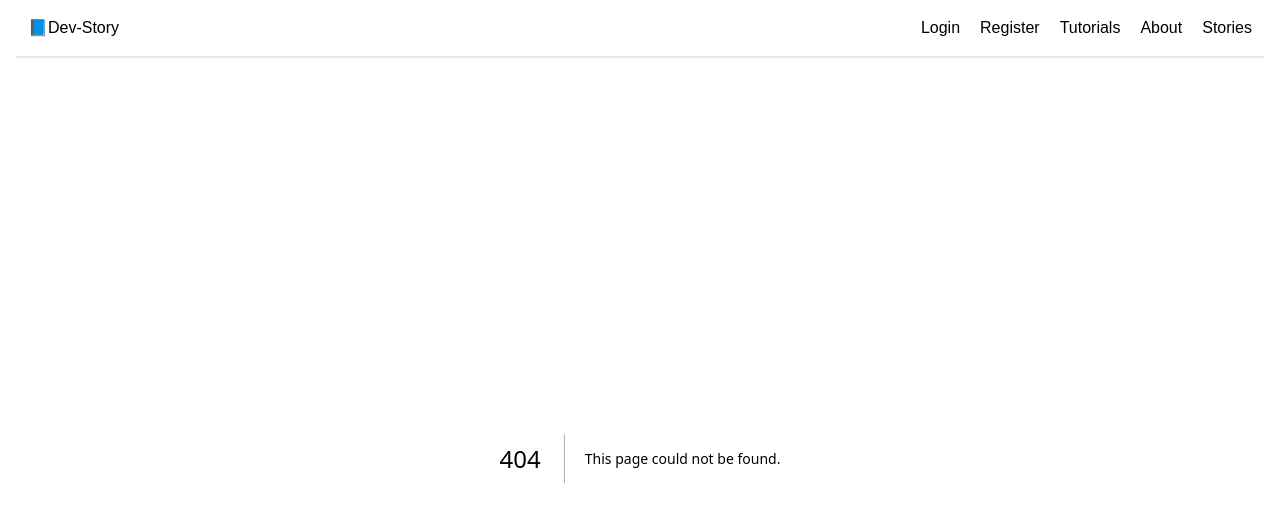
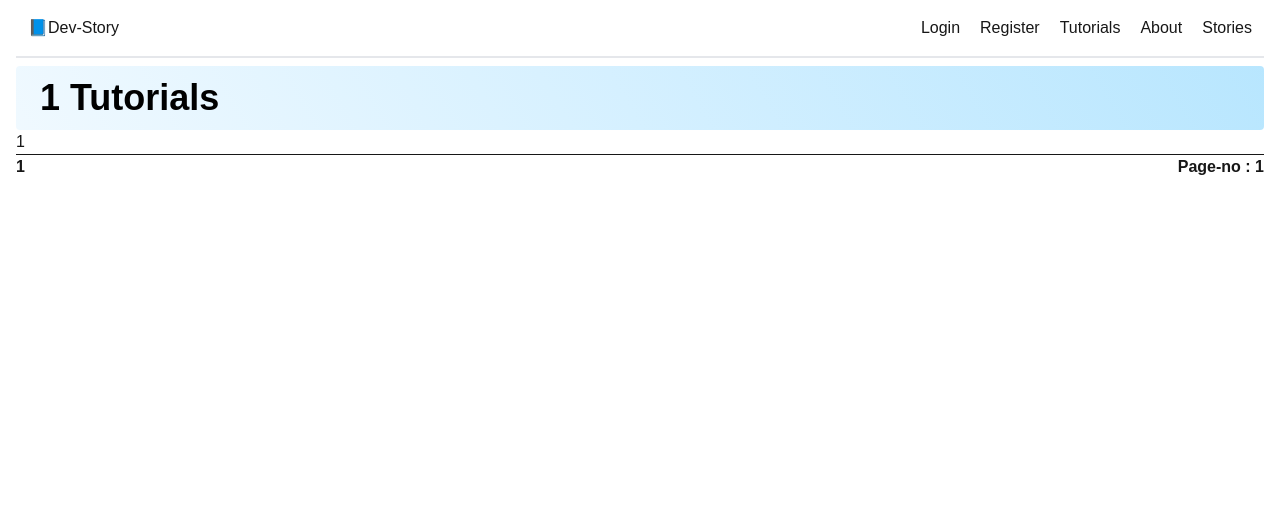
Before and after one commit to tomalhossencse/hello-next, a Next.js app: page /tutorials/1/1/1/1/1 in a window 1280 px wide. Before the commit this address had no page. Shown: the top 522 px of the page. Built offline with nearby package versions, Linux system fonts and the light colour scheme.

Commit message:
nested dynamic routes done

```diff
--- a/src/Components/Header.jsx
+++ b/src/Components/Header.jsx
@@ -7,8 +7,8 @@ const Header = () => {
       <Link href={"/"}>📘Dev-Story</Link>
 
       <nav className="space-x-5">
-        <Link href="/login">Login</Link>
-        <Link href="/register">Register</Link>
+        <Link href="/auth/login">Login</Link>
+        <Link href="/auth/register">Register</Link>
         <Link href="/tutorials">Tutorials</Link>
         <Link href="/about">About</Link>
         <Link href="/stories">Stories</Link>
--- /dev/null
+++ b/src/app/auth/layout.jsx
@@ -0,0 +1,12 @@
+import React from "react";
+
+const AuthLayout = ({ children }) => {
+  return (
+    <div className="flex min-h-screen gap-5">
+      <div className="flex-2">{children}</div>
+      <div className="flex-1">Welcome for Authentications.</div>
+    </div>
+  );
+};
+
+export default AuthLayout;
--- /dev/null
+++ b/src/app/dashboard/add-story/page.jsx
@@ -0,0 +1,12 @@
+import Title from "@/Components/Title";
+import React from "react";
+
+const AddStory = () => {
+  return (
+    <div>
+      <Title>Welcome to Add story Page.</Title>
+    </div>
+  );
+};
+
+export default AddStory;
--- /dev/null
+++ b/src/app/dashboard/layout.jsx
@@ -0,0 +1,35 @@
+import Link from "next/link";
+import React from "react";
+
+const DashboardLayout = ({ children }) => {
+  return (
+    <div className="grid grid-cols-12 gap-5 min-h-screen">
+      <div className="col-span-3 border-r-2">
+        <h2>Naviagation</h2>
+        <div className="flex flex-col gap-5 mt-10">
+          <Link
+            className="px-6 py-2 bg-gray-600 rounded text-white mx-4"
+            href={"/dashboard/add-story"}
+          >
+            Add story
+          </Link>
+          <Link
+            className="px-6 py-2 bg-gray-600 rounded text-white mx-4"
+            href={"/dashboard/my-profile"}
+          >
+            My Profile
+          </Link>
+          <Link
+            className="px-6 py-2 bg-gray-600 rounded text-white mx-4"
+            href={"/dashboard/settings"}
+          >
+            Settings
+          </Link>
+        </div>
+      </div>
+      <div className="col-span-9">{children}</div>
+    </div>
+  );
+};
+
+export default DashboardLayout;
--- /dev/null
+++ b/src/app/dashboard/my-profile/page.jsx
@@ -0,0 +1,12 @@
+import Title from "@/Components/Title";
+import React from "react";
+
+const MyProfile = () => {
+  return (
+    <div>
+      <Title>Welcome to My profile page.</Title>
+    </div>
+  );
+};
+
+export default MyProfile;
--- /dev/null
+++ b/src/app/dashboard/settings/page.jsx
@@ -0,0 +1,12 @@
+import Title from "@/Components/Title";
+import React from "react";
+
+const Settings = () => {
+  return (
+    <div>
+      <Title>Welcome to Settings Page.</Title>
+    </div>
+  );
+};
+
+export default Settings;
--- /dev/null
+++ b/src/app/tutorials/[technology]/[topic]/[pages]/[page_no]/[subject]/page.jsx
@@ -0,0 +1,20 @@
+import Title from "@/Components/Title";
+import React from "react";
+
+const TutorialsPage = async ({ params }) => {
+  const { technology, topic, pages, page_no, subject } = await params;
+  // console.log(result);
+  return (
+    <div>
+      <Title>{technology} Tutorials</Title>
+      <h2>{topic}</h2>
+      <hr />
+      <div className="flex justify-between">
+        <h2 className="font-bold">{subject}</h2>
+        <p className="font-bold">Page-no : {page_no}</p>
+      </div>
+    </div>
+  );
+};
+
+export default TutorialsPage;
--- a/src/app/tutorials/page.jsx
+++ /dev/null
@@ -1,12 +0,0 @@
-import Title from '@/Components/Title';
-import React from 'react';
-
-const Tutorials = () => {
-    return (
-        <div>
-            <Title>Welcome to Tutorials page.</Title>
-        </div>
-    );
-};
-
-export default Tutorials;
```
Also changed, not shown: src/app/auth/login/page.jsx (renamed from src/app/login/page.jsx), src/app/auth/register/page.jsx (renamed from src/app/register/page.jsx).
